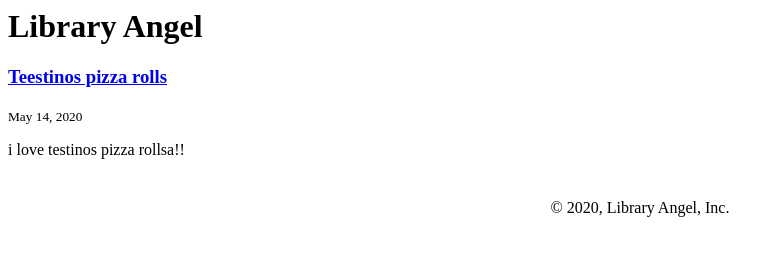
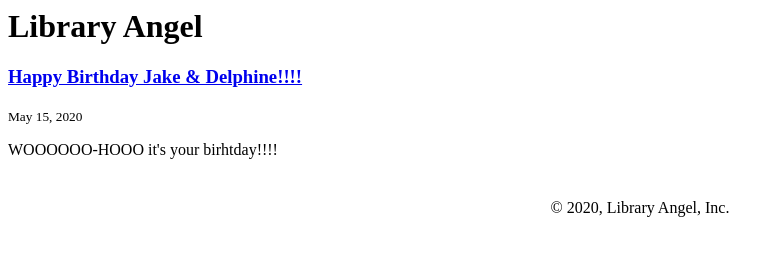
Before and after one commit to keyian/libraryAngel2, a Gatsby site: page / in a window 1280 px wide. Shown: the whole page, without its empty margins (0-780 px from the left). Built offline with nearby package versions, Linux system fonts and the light colour scheme; Gatsby itself is replaced by a stand-in of ours.

Commit message:
Update Blog “teestinos-pizza-rolls”

```diff
--- a/content/blog/teestinos-pizza-rolls.md
+++ b/content/blog/teestinos-pizza-rolls.md
@@ -1,23 +1,9 @@
 ---
-path: testie-blog
-date: 2020-05-14T21:29:30.865Z
-title: Teestinos pizza rolls
-description: i love testinos pizza rollsa!!
+path: Jake-Delphine-Birthday
+date: 2020-05-15T04:00:00.000Z
+title: Happy Birthday Jake & Delphine!!!!
+description: WOOOOOO-HOOO it's your birhtday!!!!
 ---
-**i love testinos pizza rollsa!!**
+Congrats to you
 
-**i love testinos pizza rollsa!!i love testinos pizza rollsa!!**
-
-**i love testinos pizza rollsa!!**
-
-**i love testinos pizza rollsa!!**
-
-**i love testinos pizza rollsa!!**
-
-**i love testinos pizza rollsa!!i love testinos pizza rollsa!!**
-
-**i love testinos pizza rollsa!!**
-
-**i love testinos pizza rollsa!!**
-
-**i love testinos pizza rollsa!!**
+<iframe width="560" height="315" src="https://www.youtube.com/embed/BSM2GiXlnhk" frameborder="0" allow="accelerometer; autoplay; encrypted-media; gyroscope; picture-in-picture" allowfullscreen></iframe>
```
